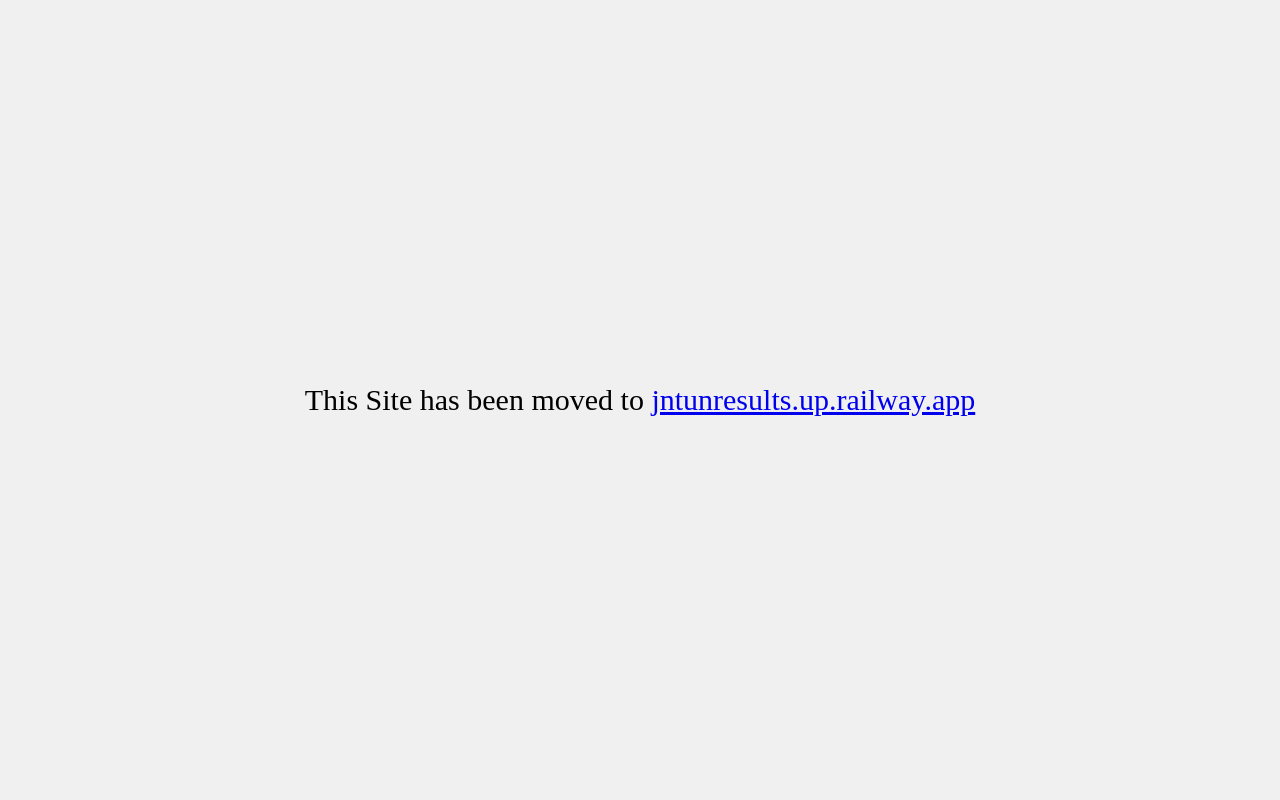
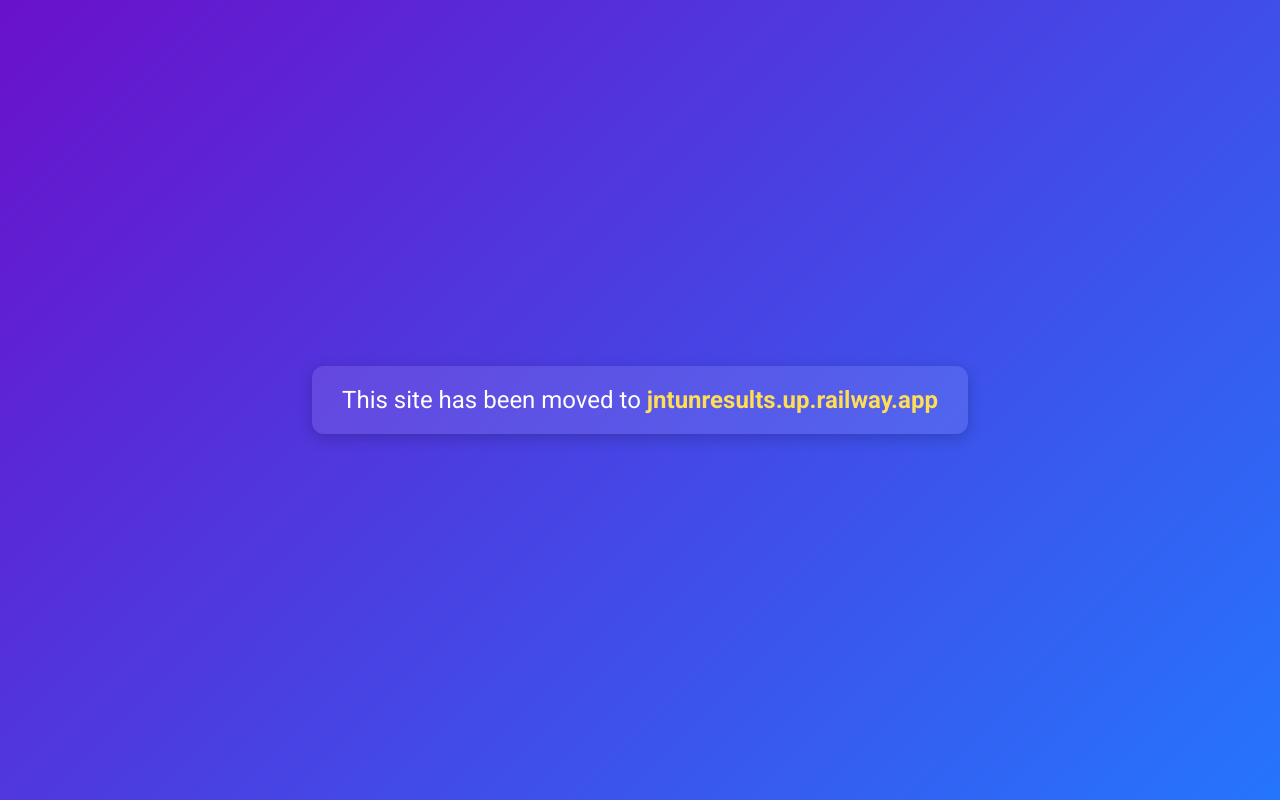
Before and after one commit to rsrsp21/jntunresultsold, a plain HTML site: page index.html in a window 1280 px wide. Drawn offline with Linux system fonts and the light colour scheme.

Commit message:
Enhance index.html with Google Fonts and improved styling

```diff
--- a/index.html
+++ b/index.html
@@ -4,6 +4,7 @@
     <meta charset="UTF-8">
     <meta name="viewport" content="width=device-width, initial-scale=1.0">
     <title>JNTUK UCEN Results Portal</title>
+    <link href="https://fonts.googleapis.com/css2?family=Roboto:wght@400;700&display=swap" rel="stylesheet">
     <style>
         body {
             display: flex;
@@ -11,18 +12,64 @@
             justify-content: center;
             height: 100vh;
             margin: 0;
-            background-color: #f0f0f0; /* Optional background color */
+            font-family: 'Roboto', sans-serif;
+            background: linear-gradient(135deg, #6a11cb, #2575fc);
+            color: #fff;
+            padding: 10px;
+            box-sizing: border-box;
         }
 
         .message {
             text-align: center;
-            font-size: 30px;
+            background: rgba(255, 255, 255, 0.1);
+            padding: 20px 30px;
+            border-radius: 12px;
+            box-shadow: 0 4px 15px rgba(0, 0, 0, 0.2);
+            animation: fadeIn 1.5s ease-in-out;
+            max-width: 90%;
+        }
+
+        .message p {
+            font-size: 1.5rem;
+            margin: 0;
+        }
+
+        .message a {
+            color: #ffdd57;
+            text-decoration: none;
+            font-weight: bold;
+            transition: color 0.3s ease;
+        }
+
+        .message a:hover {
+            color: #fff;
+        }
+
+        @keyframes fadeIn {
+            from {
+                opacity: 0;
+                transform: translateY(20px);
+            }
+            to {
+                opacity: 1;
+                transform: translateY(0);
+            }
+        }
+
+        @media (max-width: 600px) {
+            .message p {
+                font-size: 1.2rem;
+            }
+
+            .message {
+                padding: 15px 20px;
+            }
         }
     </style>
 </head>
 <body>
     <div class="message">
-        <p>This Site has been moved to <a href="https://jntunresults.up.railway.app" target="_blank">jntunresults.up.railway.app</a></p>
+        <p>This site has been moved to <a href="https://jntunresults.up.railway.app" target="_blank">jntunresults.up.railway.app</a></p>
     </div>
 </body>
 </html>
```
